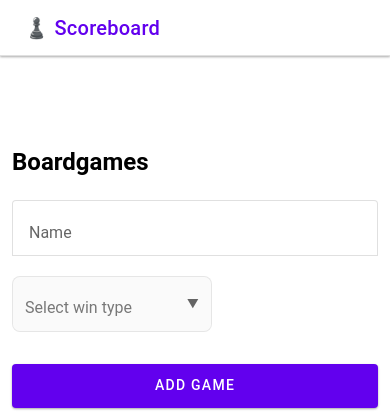
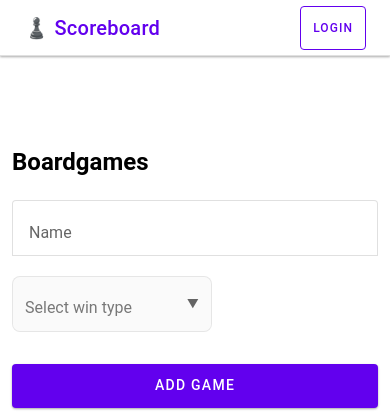
Before and after one commit to Bardesss/scoreboard, a Python web app: template src/templates/boardgames.html in a window 390 px wide. Shown: the top 415 px of the page. Run offline with Jinja, Linux system fonts and the light colour scheme; the template is opened without the code that fills it, so the values that code supplies are empty.

Commit message:
Added login for mobile

```diff
--- a/src/static/custom.css
+++ b/src/static/custom.css
@@ -586,6 +586,11 @@ a[class*="btn"] {
     padding: 6px 12px;
     font-size: 12px;
   }
+
+  .mobile-login-actions .mdc-button {
+    padding: 4px 8px;
+    font-size: 11px;
+  }
 }
 
 @media (max-width: 480px) {
@@ -604,6 +609,11 @@ a[class*="btn"] {
   .mdc-top-app-bar__actions .mdc-button {
     padding: 4px 8px;
     font-size: 11px;
+  }
+
+  .mobile-login-actions .mdc-button {
+    padding: 4px 6px;
+    font-size: 10px;
   }
 }
 
@@ -873,11 +883,31 @@ a[class*="btn"] {
   opacity: 0 !important;
 }
 
+.mobile-login-actions {
+  display: none !important;
+  visibility: hidden !important;
+  opacity: 0 !important;
+}
+
 @media (max-width: 768px) {
   .mobile-menu-toggle {
     display: flex !important;
     visibility: visible !important;
     opacity: 1 !important;
+  }
+
+  .mobile-login-actions {
+    display: flex !important;
+    visibility: visible !important;
+    opacity: 1 !important;
+    align-items: center;
+    gap: 8px;
+  }
+
+  .mobile-login-actions .mdc-button {
+    margin: 0;
+    padding: 6px 12px;
+    font-size: 12px;
   }
 
   .desktop-nav,
--- a/src/templates/base.html
+++ b/src/templates/base.html
@@ -43,6 +43,14 @@
                     <button class="mdc-button mdc-button--text mobile-menu-toggle" id="mobile-menu-toggle">
                         <i class="bi bi-list"></i>
                     </button>
+                    {% else %}
+                    <div class="mobile-login-actions">
+                        {% if request.session.get('user_id') %}
+                            <a href="/logout" class="mdc-button mdc-button--outlined">Logout</a>
+                        {% else %}
+                            <a href="/login" class="mdc-button mdc-button--outlined">Login</a>
+                        {% endif %}
+                    </div>
                     {% endif %}
                 </section>
             </div>
```
Also changed, not shown: 1 other file.
